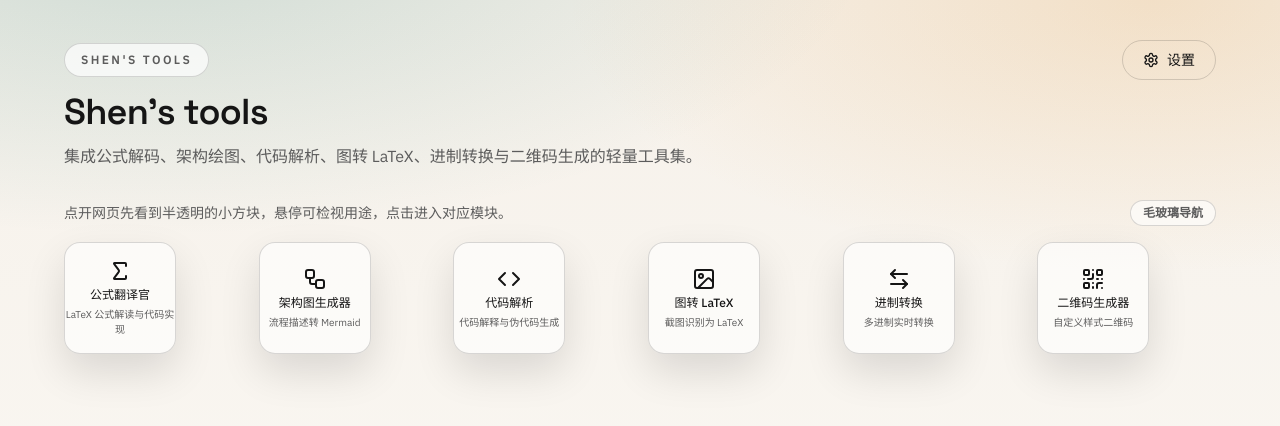
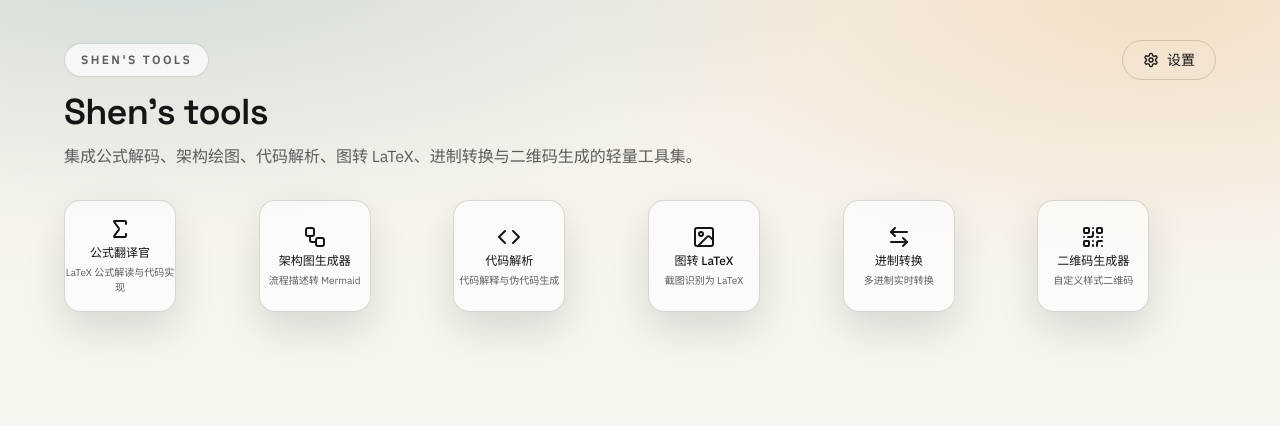
Before and after one commit to yys806/AI-tool, a Next.js app: page / in a window 1280 px wide. Shown: the top 426 px of the page. Built offline with nearby package versions, Linux system fonts and the light colour scheme.

Commit message:
修改导航

```diff
--- a/app/page.tsx
+++ b/app/page.tsx
@@ -485,6 +485,17 @@ export default function HomePage() {
             Shen's tools
           </div>
           <div className="flex items-center gap-2">
+            {!isHome ? (
+              <Button
+                type="button"
+                variant="ghost"
+                className="gap-2 rounded-full"
+                onClick={() => setIsHome(true)}
+              >
+                <Home className="h-4 w-4" />
+                返回主界面
+              </Button>
+            ) : null}
             <Button
               type="button"
               variant="outline"
@@ -503,35 +514,7 @@ export default function HomePage() {
       </header>
 
       <section className="mx-auto mt-8 w-full max-w-6xl animate-fade-up">
-        {isHome ? (
-          <>
-            <div className="mb-4 flex items-center justify-between gap-3">
-              <p className="text-sm text-[color:var(--muted)]">
-                点开网页先看到半透明的小方块，悬停可检视用途，点击进入对应模块。
-              </p>
-              <span className="hidden items-center gap-2 rounded-full border border-[var(--border)] bg-white/60 px-3 py-1 text-xs font-semibold text-[color:var(--muted)] sm:inline-flex">
-                毛玻璃导航
-              </span>
-            </div>
-            {renderNavGrid("full")}
-          </>
-        ) : (
-          <>
-            <div className="mb-3 flex flex-wrap items-center justify-between gap-3">
-              <Button
-                type="button"
-                variant="ghost"
-                className="gap-2 rounded-full"
-                onClick={() => setIsHome(true)}
-              >
-                <Home className="h-4 w-4" />
-                返回主页面
-              </Button>
-              <span className="text-xs text-[color:var(--muted)]">点击任意方块切换模块</span>
-            </div>
-            {renderNavGrid("compact")}
-          </>
-        )}
+        {isHome ? renderNavGrid("full") : null}
       </section>
 
       {!isHome ? (
```
